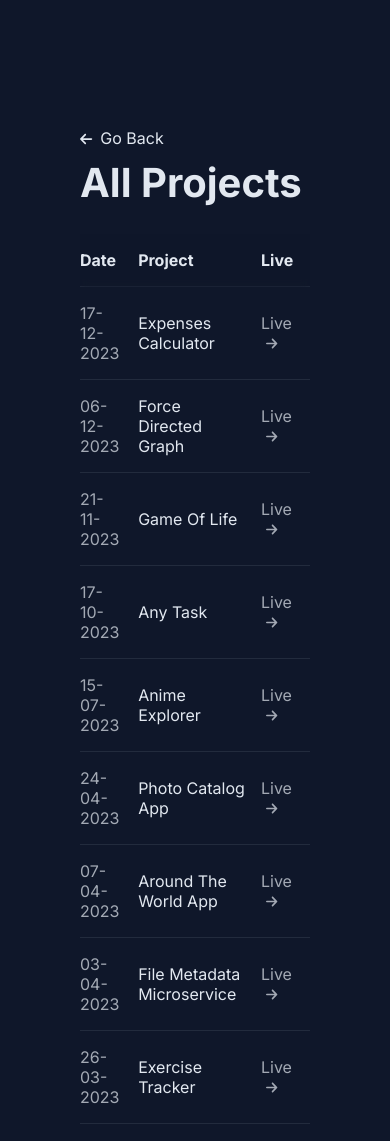
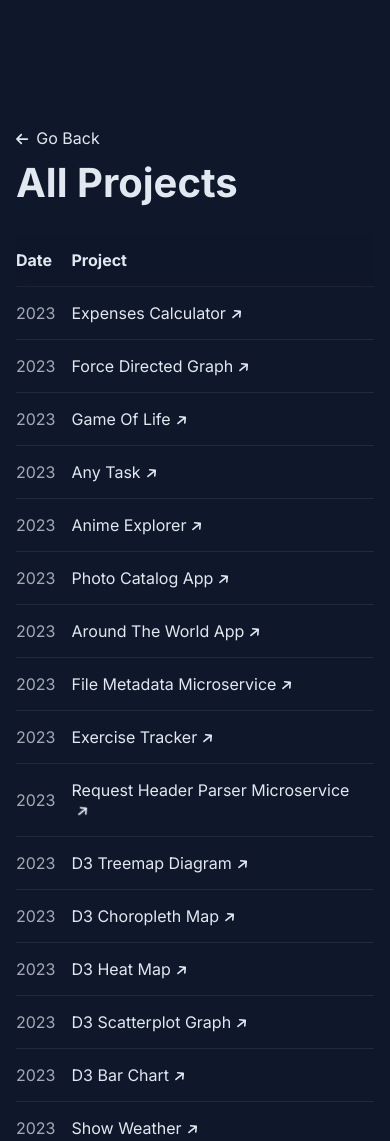
Before and after one commit to PabloPicas0/Protfolio, a Gatsby site: page /projects in a window 390 px wide. Shown: the top 1141 px of the page. Built offline with nearby package versions, Linux system fonts and the light colour scheme; Gatsby itself is replaced by a stand-in of ours.

Commit message:
feat: add breakpoint for mobile devices

```diff
--- a/src/pages/projects.tsx
+++ b/src/pages/projects.tsx
@@ -19,7 +19,8 @@ const Projects: React.FC<PageProps<IndexPageData>> = (props) => {
   const windowWidth = useWindowWidth();
 
   return (
-    <div style={{ maxWidth: "1280px", margin: "0 auto", padding: "0px 5rem" }}>
+    <div
+      style={{ maxWidth: "1280px", margin: "0 auto", padding: windowWidth > 625 ? "0px 5rem" : "0px 1rem" }}>
       <header style={{ marginTop: "8rem" }}>
         <Link to="/" className="projects-archive">
           <FontAwesomeIcon
@@ -46,7 +47,11 @@ const Projects: React.FC<PageProps<IndexPageData>> = (props) => {
             <th align={windowWidth < 1024 ? "left" : "center"}>Date</th>
             <th align={windowWidth < 1024 ? "left" : "center"}>Project</th>
             <th style={{ display: windowWidth < 1024 ? "none" : "" }}>Build with</th>
-            <th align={windowWidth < 1024 ? "left" : "center"}>Live</th>
+            <th
+              style={{ display: windowWidth <= 625 ? "none" : "" }}
+              align={windowWidth < 1024 ? "left" : "center"}>
+              Live
+            </th>
           </tr>
         </thead>
 
@@ -62,9 +67,21 @@ const Projects: React.FC<PageProps<IndexPageData>> = (props) => {
                   textAlign: windowWidth < 1024 ? "start" : "center",
                   color: "rgba(226, 232, 240, 0.7)",
                 }}>
-                <td>{date}</td>
+                <td>{windowWidth > 625 ? date : date.split("-")[2]}</td>
 
-                <td style={{ color: "rgb(226, 232, 240)" }}>{title.toPascalCase()}</td>
+                <td style={{ color: "rgb(226, 232, 240)" }}>
+                  {windowWidth > 625 ? (
+                    title.toPascalCase()
+                  ) : (
+                    <a href={homepageUrl} target="_blank">
+                      {title.toPascalCase()}
+                      <FontAwesomeIcon
+                        icon={faArrowRight}
+                        style={{ transform: "rotate(-40deg)", fontSize: "0.8rem", marginLeft: "5px" }}
+                      />
+                    </a>
+                  )}
+                </td>
 
                 <td style={{ display: windowWidth < 1024 ? "none" : "" }}>
                   <ul
@@ -92,7 +109,7 @@ const Projects: React.FC<PageProps<IndexPageData>> = (props) => {
                   </ul>
                 </td>
 
-                <td>
+                <td style={{ display: windowWidth <= 625 ? "none" : "" }}>
                   <a target="_blank" href={homepageUrl}>
                     Live
                     <FontAwesomeIcon
```
